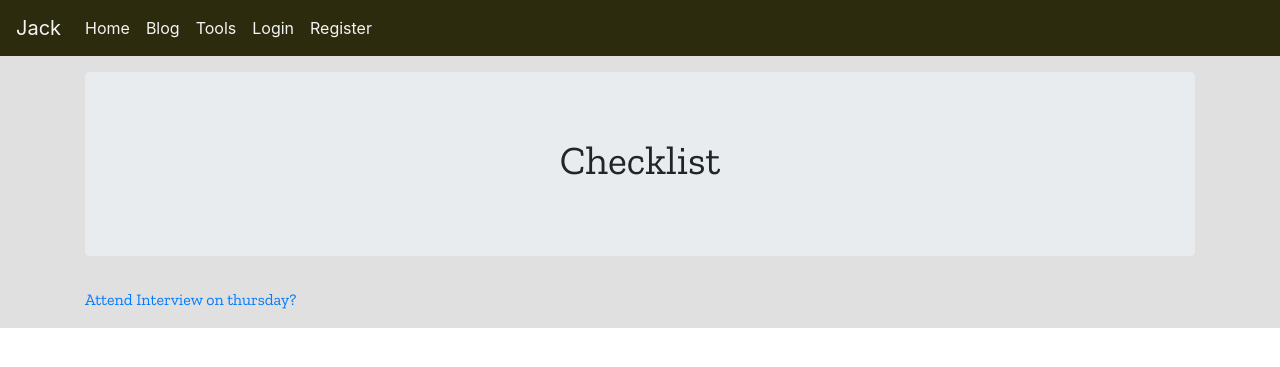
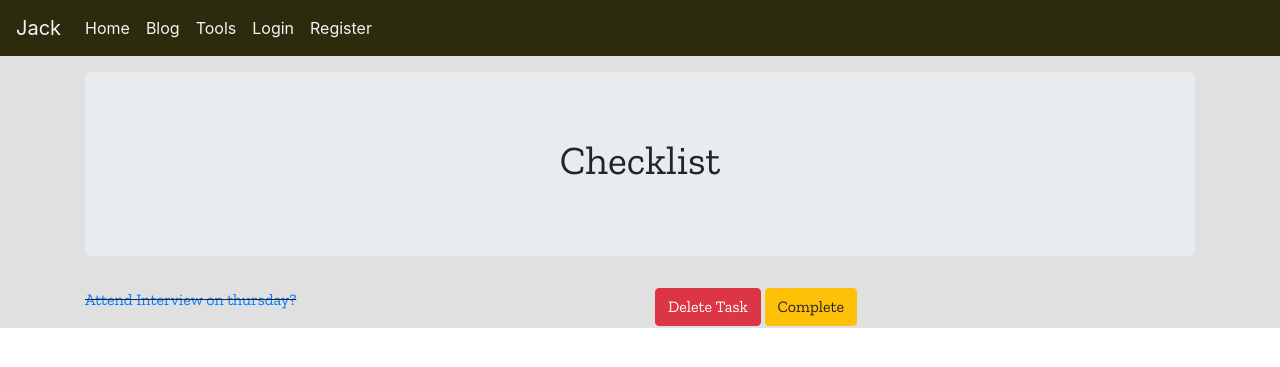
Before and after one commit to JackSnowdon/BlogTools, a Django app: template tools/templates/checklist.html in a window 1280 px wide. Shown: the top 367 px of the page. Run offline with Django 3.2, Linux system fonts and the light colour scheme; the template is opened without the code that fills it: values that come from a table or form of the project are taken from there, others are empty; data comes from the database, SQL or seed files in the repository; both versions use the stored data as it was after the commit; parts of the project's set-up code (start-up, migrations or seed data) failed here and were passed over; some libraries are stand-ins or nearby versions.

Commit message:
added complete and delete functions to checklist

```diff
--- a/tools/templates/checklist.html
+++ b/tools/templates/checklist.html
@@ -11,10 +11,17 @@
 </div>
 
 <div class="row">
-    <div class="col-12">
-        {% for t in tasks %}
-        <p><a href="{% url 'edit_checklist' t.id  %}" aria-disabled="false">{{ t.task }}</p></a> {% endfor %}
+    {% for t in tasks %}
+    <div class="col-6">{% if t.completed == False %}
+        <p><a href="{% url 'edit_checklist' t.id  %}" aria-disabled="false">{{ t.task }}</a></p>
+        {% else %}
+        <p><s><a href="{% url 'edit_checklist' t.id  %}" aria-disabled="false">{{ t.task }}</a></s></p>
+        {% endif %}
     </div>
+    <div class="col-6">
+        <a href="{% url 'delete_task' t.id  %}" role="button" class="btn btn-danger" aria-disabled="false">Delete Task</a>
+        <a href="{% url 'complete_task' t.id %}" role="button" class="btn btn-warning" aria-disabled="false">Complete</a>
+    </div>{% endfor %}
 </div>
 
 
--- a/tools/urls.py
+++ b/tools/urls.py
@@ -6,4 +6,6 @@ urlpatterns = [
     path('checklist/', checklist, name="checklist"),
     path('add_checklist/', add_checklist, name="add_checklist"),
     path(r'edit_checklist/<int:pk>', edit_checklist, name="edit_checklist"),
+    path(r'delete_task/<int:pk>', delete_task, name="delete_task"),
+    path(r'complete_task/<int:pk>', complete_task, name="complete_task"),
 ]
```
Also changed, not shown: tools/views.py (+35 -0 lines), db.sqlite3.
